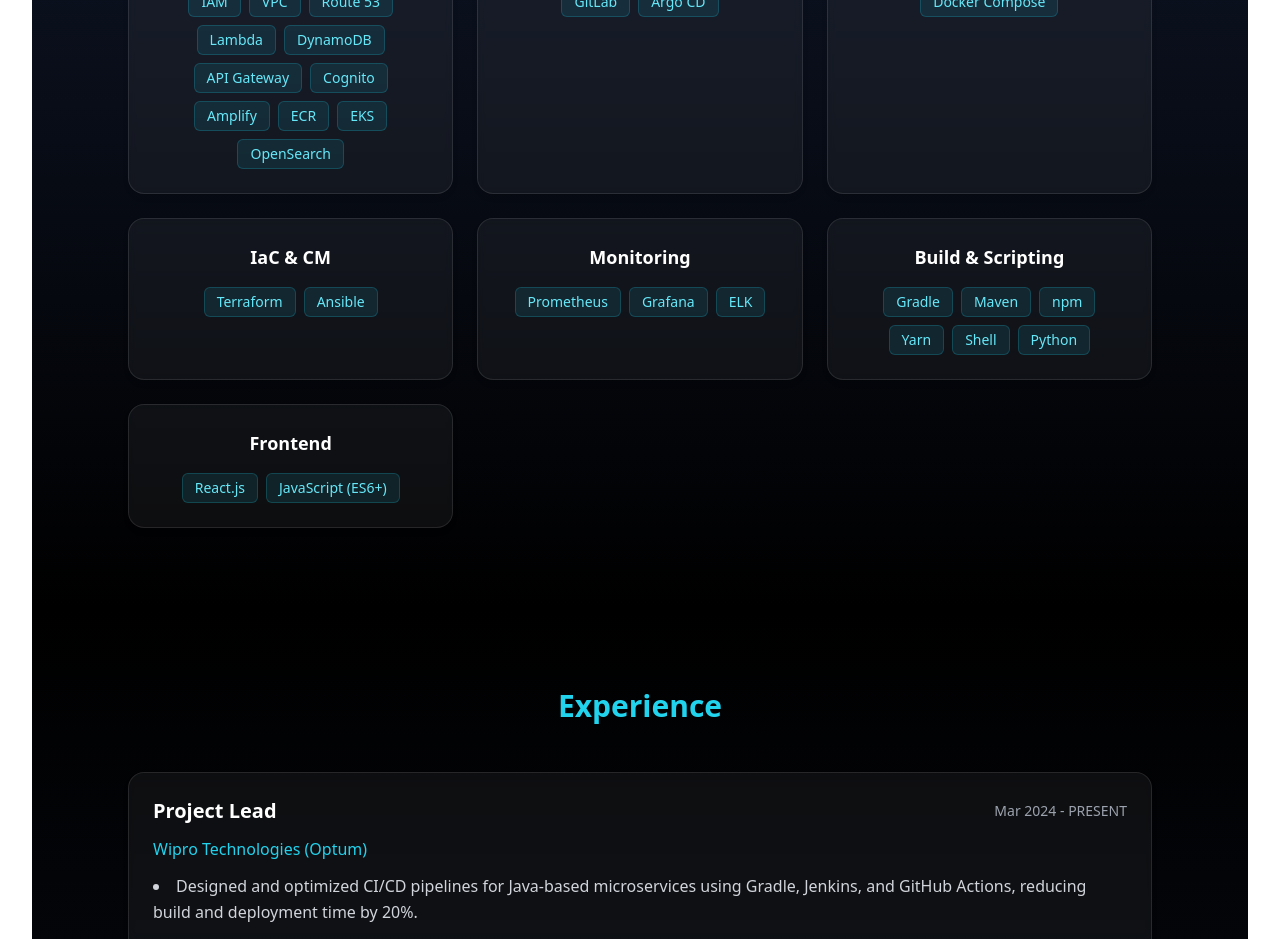
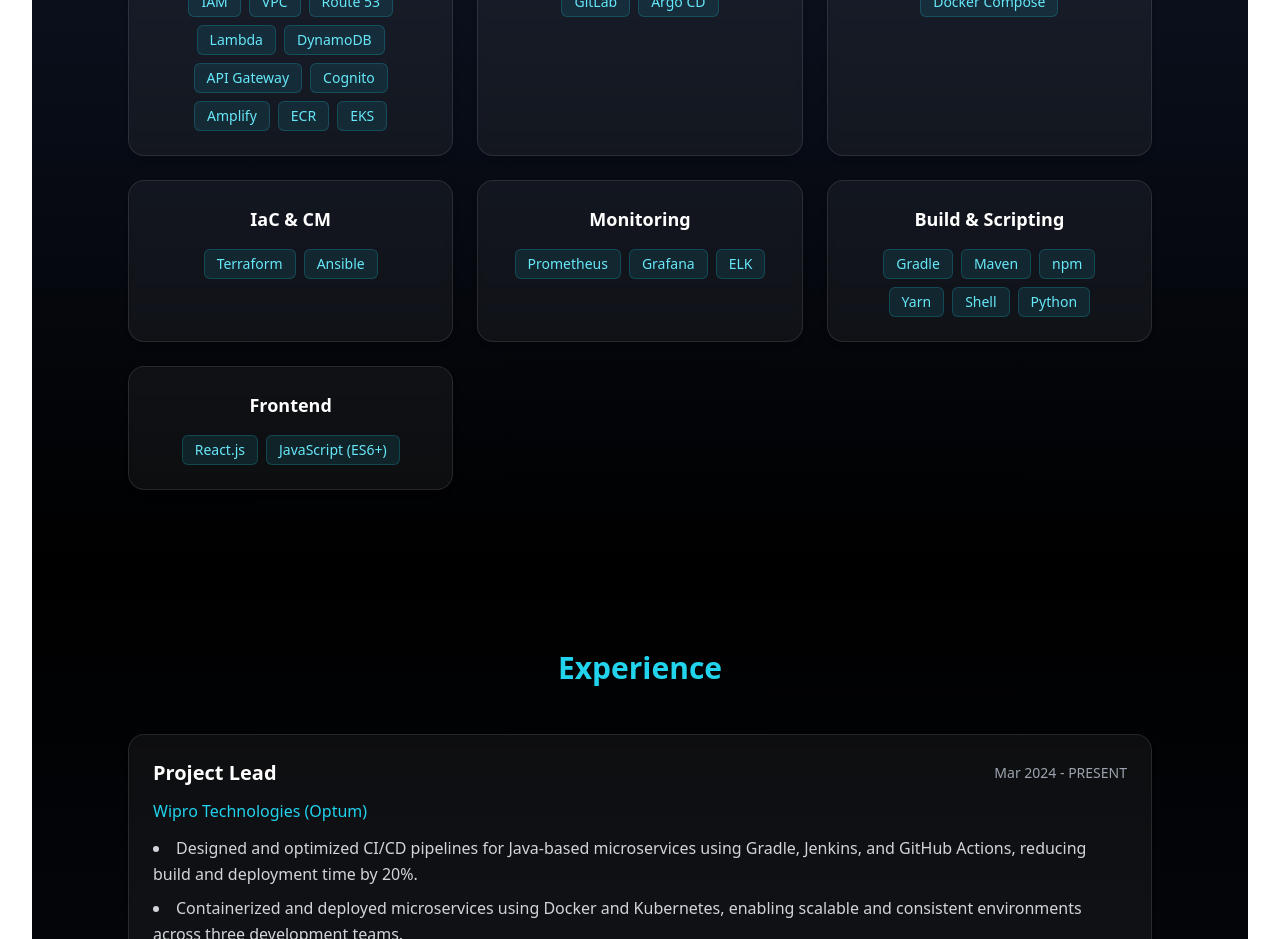
Before and after one commit to nlijin/devops_profile, a React (Vite) app: page / in a window 1280 px wide. Shown: the part 1500-2439 px from the top of the page. Built offline with nearby package versions, Linux system fonts and the light colour scheme.

Commit message:
Fix formatting of EKS in profile.js

```diff
--- a/src/data/profile.js
+++ b/src/data/profile.js
@@ -30,7 +30,6 @@
       'Amplify',
       'ECR',
       'EKS',
-      'OpenSearch'
     ]
   },
     { group: 'CI/CD', items: ['Jenkins', 'GitHub Actions', 'GitLab', 'Argo CD'] },
```
